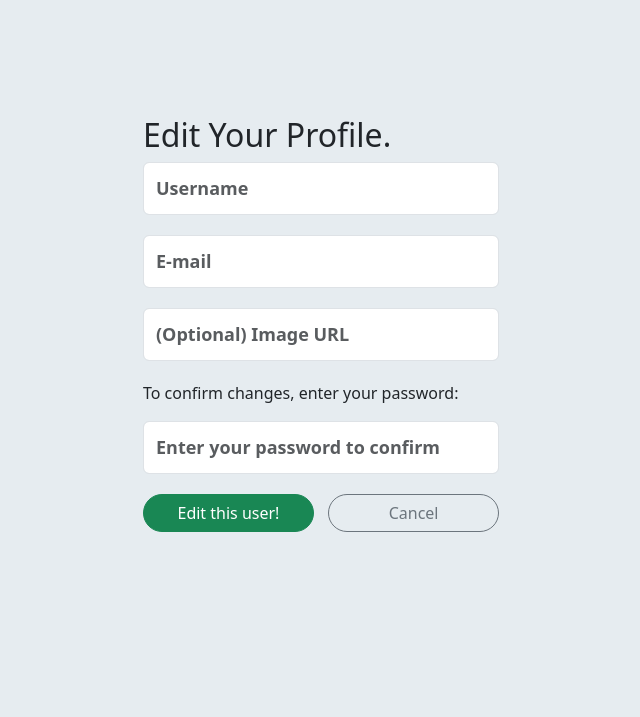
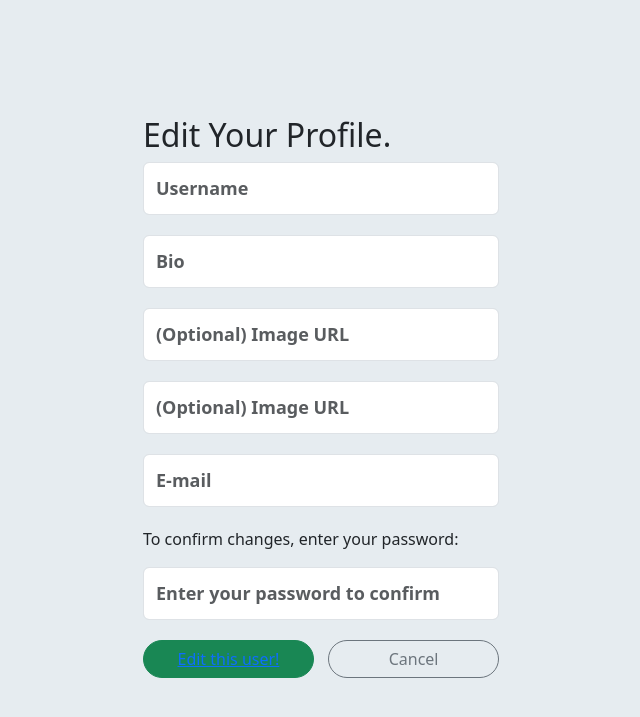
Before and after one commit to Rybad614/Twitter-Clone, a Flask app: template templates/users/edit.html in a window 1280 px wide. Shown: the part 46-763 px from the top of the page, without its empty margins (319-959 px from the left). Run offline with Flask 2, Linux system fonts and the light colour scheme; the template is opened without the code that fills it: values that come from a table or form of the project are taken from there, others are empty; some libraries are stand-ins or nearby versions.

Commit message:
enabled edit functionality

```diff
--- a/app.py
+++ b/app.py
@@ -4,7 +4,7 @@ from flask import Flask, render_template, request, flash, redirect, session, g
 from flask_debugtoolbar import DebugToolbarExtension
 from sqlalchemy.exc import IntegrityError
 
-from forms import UserAddForm, LoginForm, MessageForm
+from forms import UserAddForm, LoginForm, MessageForm, EditForm
 from models import db, connect_db, User, Message
 
 CURR_USER_KEY = "curr_user"
@@ -214,7 +214,25 @@ def stop_following(follow_id):
 def profile():
     """Update profile for current user."""
 
-    # IMPLEMENT THIS
+    user = g.user
+
+    if not user:
+        flash("Access unauthorized.", "danger")
+        return redirect("/")
+
+    form = EditForm(obj=user)
+
+    if form.validate_on_submit():
+        user.username = form.username.data
+        user.bio = form.bio.data
+        user.image_url = form.image_url.data
+        user.header_image_url = form.header_image_url.data
+        user.email = form.email.data
+        db.session.commit()
+
+    return render_template("users/edit.html", user=user, form=form)
+
+
 
 
 @app.route('/users/delete', methods=["POST"])
--- a/forms.py
+++ b/forms.py
@@ -23,3 +23,14 @@ class LoginForm(FlaskForm):
 
     username = StringField('Username', validators=[DataRequired()])
     password = PasswordField('Password', validators=[Length(min=6)])
+
+
+class EditForm(FlaskForm):
+    """Form for editing user profile"""
+
+    username = StringField('Username', validators=[DataRequired()])
+    bio = StringField('Bio', validators=[DataRequired()])
+    image_url = StringField('(Optional) Image URL')
+    header_image_url = StringField('(Optional) Image URL')
+    email = StringField('E-mail', validators=[DataRequired(), Email()])
+    password = PasswordField('Password', validators=[Length(min=6)])
--- a/templates/users/edit.html
+++ b/templates/users/edit.html
@@ -26,8 +26,8 @@
         {{ form.password(placeholder="Enter your password to confirm", class="form-control") }}
 
         <div class="edit-btn-area">
-          <button class="btn btn-success">Edit this user!</button>
-          <a href="/users/{{ user_id }}" class="btn btn-outline-secondary">Cancel</a>
+          <button class="btn btn-success"><a href="/users/{{ user.id }}">Edit this user!</a></button>
+          <a href="/users/{{ user.id }}" class="btn btn-outline-secondary">Cancel</a>
         </div>
       </form>
     </div>
--- a/templates/users/followers.html
+++ b/templates/users/followers.html
@@ -30,7 +30,9 @@
                 {% endif %}
 
               </div>
-              <p class="card-bio">BIO HERE</p>
+              {% if follower.bio %}
+              <p class="card-bio">{{ follower.bio }}</p>
+              {% endif %}
             </div>
           </div>
         </div>
--- a/templates/users/following.html
+++ b/templates/users/following.html
@@ -28,7 +28,9 @@
                 {% endif %}
 
               </div>
-              <p class="card-bio">BIO HERE</p>
+              {% if followed_user.bio %}
+              <p class="card-bio">{{ followed_user.bio }}</p>
+              {% endif %}
             </div>
           </div>
         </div>
--- a/templates/users/index.html
+++ b/templates/users/index.html
@@ -36,7 +36,9 @@
                     {% endif %}
 
                   </div>
-                  <p class="card-bio">BIO HERE</p>
+                  {% if user.bio %}
+                  <p class="card-bio">{{ user.bio }}</p>
+                  {% endif %}
                 </div>
               </div>
             </div>
```
